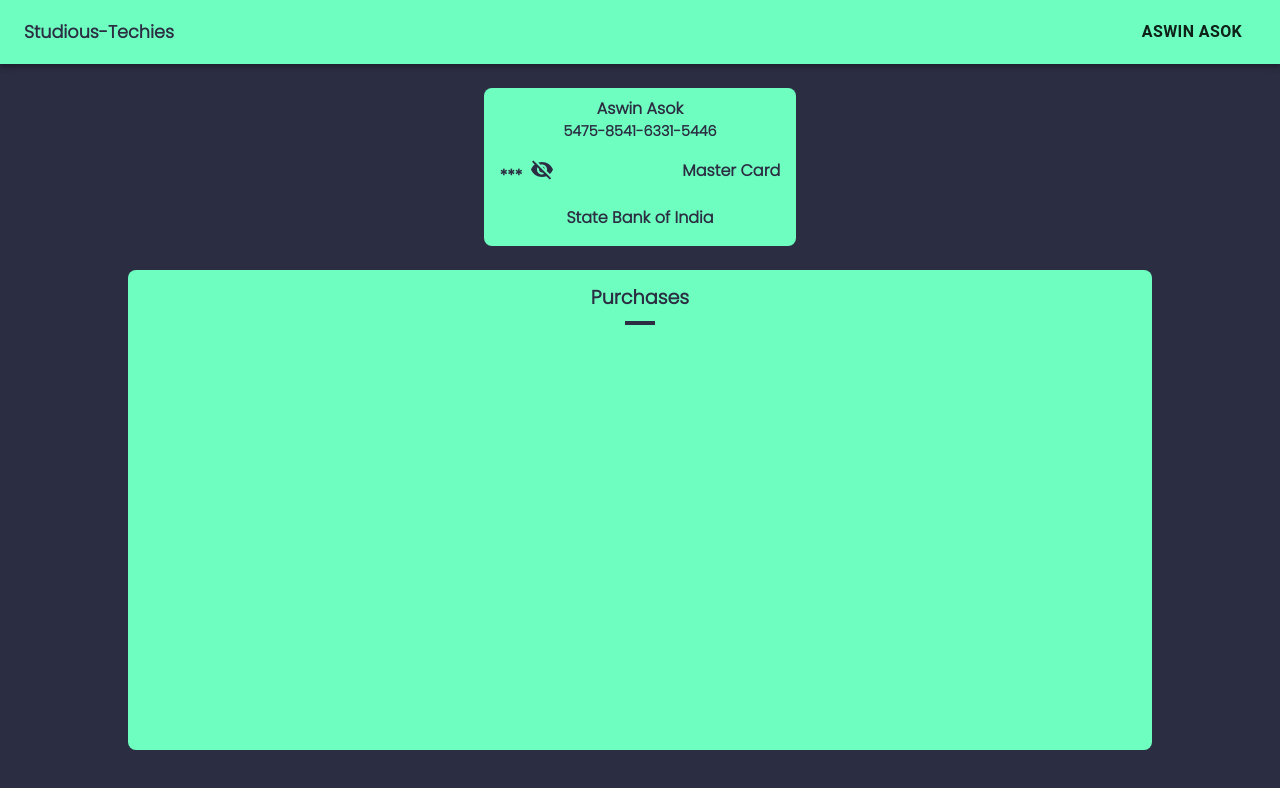
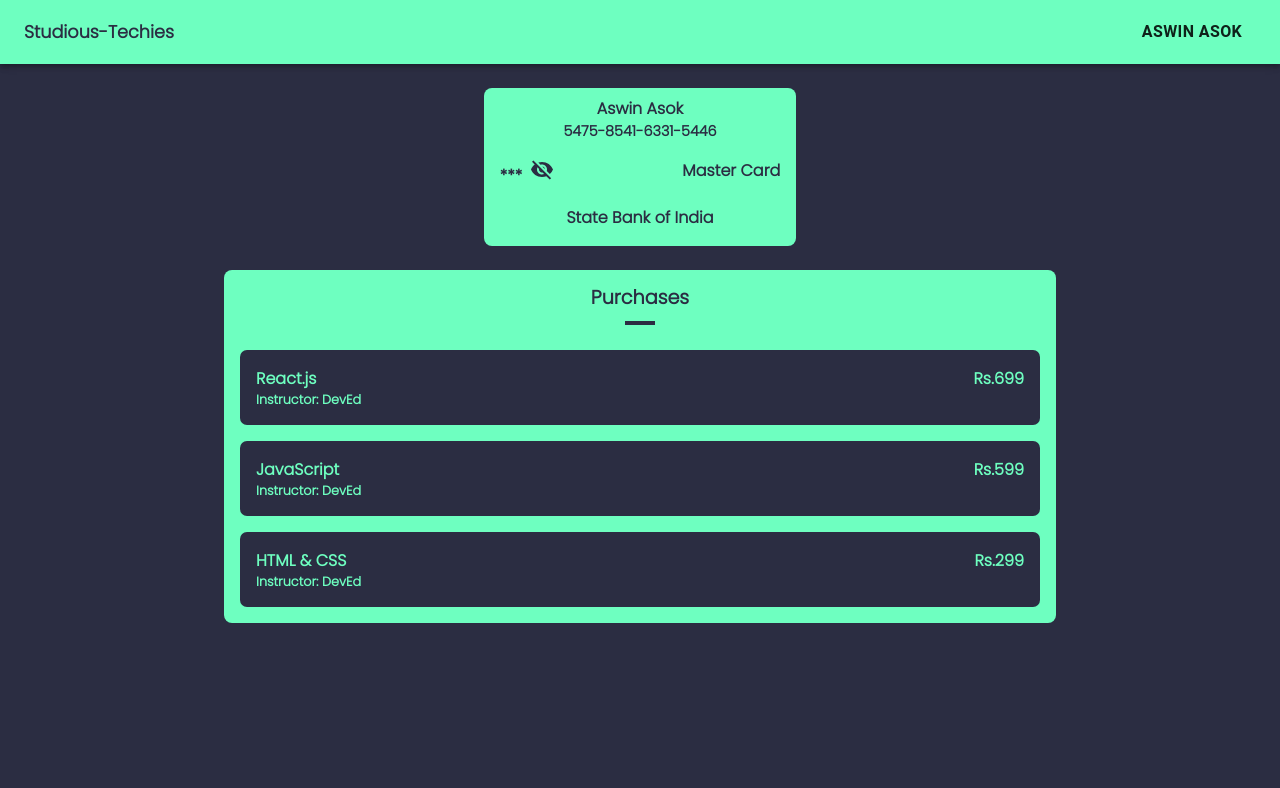
Before and after one commit to AswinAsok/Studious-Techies, a React (Create React App) app: page /payments in a window 1280 px wide. Shown: the top 788 px of the page. Built offline with nearby package versions, Linux system fonts and the light colour scheme.

Commit message:
Payment Tabs Half done

```diff
--- a/src/Payment/Payments.css
+++ b/src/Payment/Payments.css
@@ -44,8 +44,6 @@
     background-color: #6effc0;
     color: #2b2d42;
     font-weight: bold;
-    min-height: 60vh;
-    min-width: 80vw;
     margin-top: 1rem;
     margin-bottom:2rem;
     border-radius: 8px;
@@ -67,3 +65,23 @@
     background-color: #2b2d42;
     border: none;
 }
+
+.purchase{
+    background-color: #2b2d42;
+    border-radius: 7px;
+    color: #6effc0;
+    margin: 1rem;
+    font-weight: bold;
+}
+.purchase-details{
+    padding: 1rem;
+    width: 60vw;
+}
+.course-nameprice{
+    display: flex;
+    flex-direction: row;
+    justify-content: space-between;
+}
+.instruct{
+    font-size: 0.8rem;
+}
--- a/src/Payment/Payments.jsx
+++ b/src/Payment/Payments.jsx
@@ -101,7 +101,40 @@ const Payments = () => {
           <div className="purchases">
             <div className="title">
               <div>Purchases</div>
-              <hr className="line"/>
+              <hr className="line" />
+            </div>
+            <div className="purchase">
+              <div className="purchase-details">
+                <div className="course-nameprice">
+                  <div className="c-name">
+                    <div className="cname">React.js</div>
+                    <div className="instruct">Instructor: DevEd</div>
+                  </div>
+                  <div className="cprice">Rs.699</div>
+                </div>
+              </div>
+            </div>
+            <div className="purchase">
+              <div className="purchase-details">
+                <div className="course-nameprice">
+                  <div className="c-name">
+                    <div className="cname">JavaScript</div>
+                    <div className="instruct">Instructor: DevEd</div>
+                  </div>
+                  <div className="cprice">Rs.599</div>
+                </div>
+              </div>
+            </div>
+            <div className="purchase">
+              <div className="purchase-details">
+                <div className="course-nameprice">
+                  <div className="c-name">
+                    <div className="cname">HTML & CSS</div>
+                    <div className="instruct">Instructor: DevEd</div>
+                  </div>
+                  <div className="cprice">Rs.299</div>
+                </div>
+              </div>
             </div>
           </div>
         </Grid>
```
